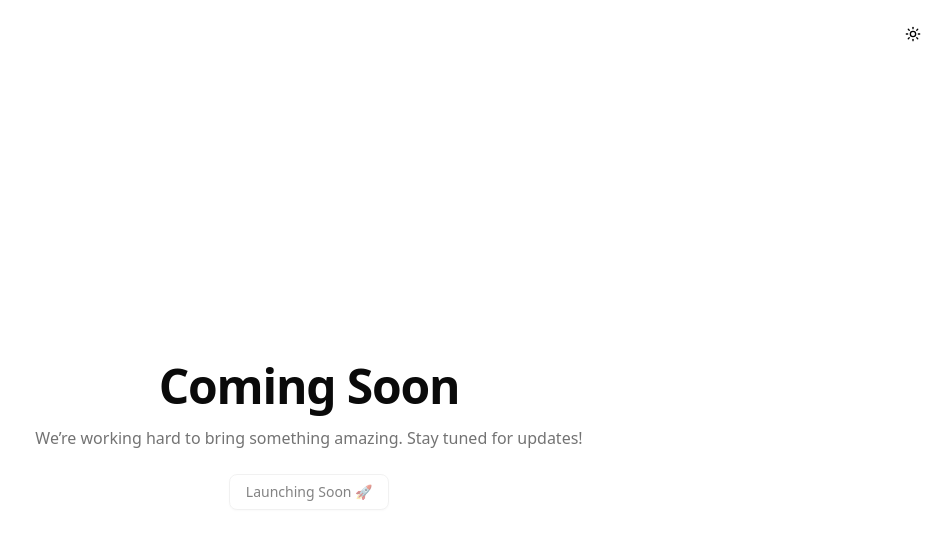
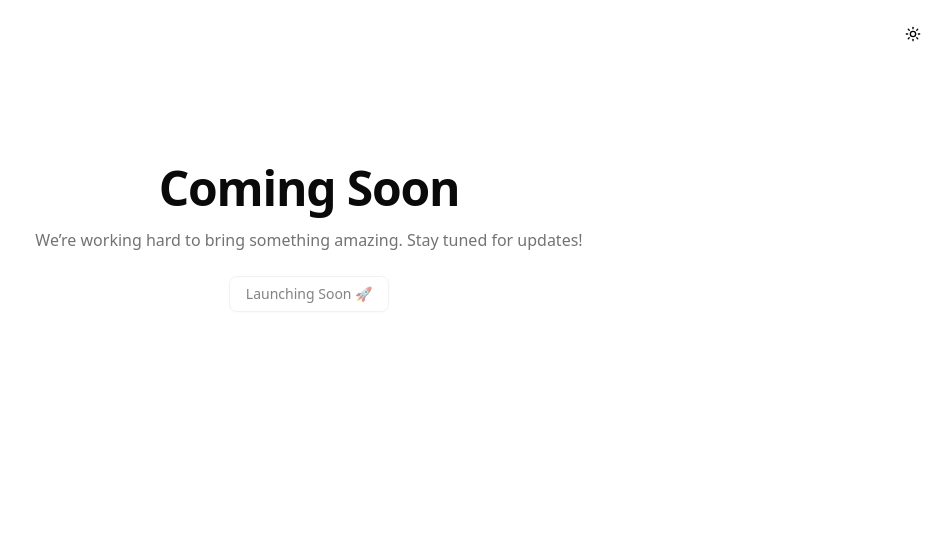
Before and after one commit to ekakshjanweja/manjulavijh-portfolio, a Next.js app: page / in a window 1280 px wide. Shown: the top 548 px of the page, without its empty margins (331-1280 px from the left). Built offline with nearby package versions, Linux system fonts and the light colour scheme.

Commit message:
changes made

```diff
--- a/app/page.tsx
+++ b/app/page.tsx
@@ -6,7 +6,7 @@ export default function Home() {
     <>
       <Navbar />
 
-      <main className="flex min-h-[calc(100vh-64px)] flex-col items-center justify-center px-4 text-center">
+      <main className="flex flex-col items-center justify-center px-4 py-24 text-center">
         <h1 className="text-4xl font-bold tracking-tight sm:text-5xl">
           Coming Soon
         </h1>
```
Also changed, not shown: 1 other file (tests, documents, lock files or other folders).
